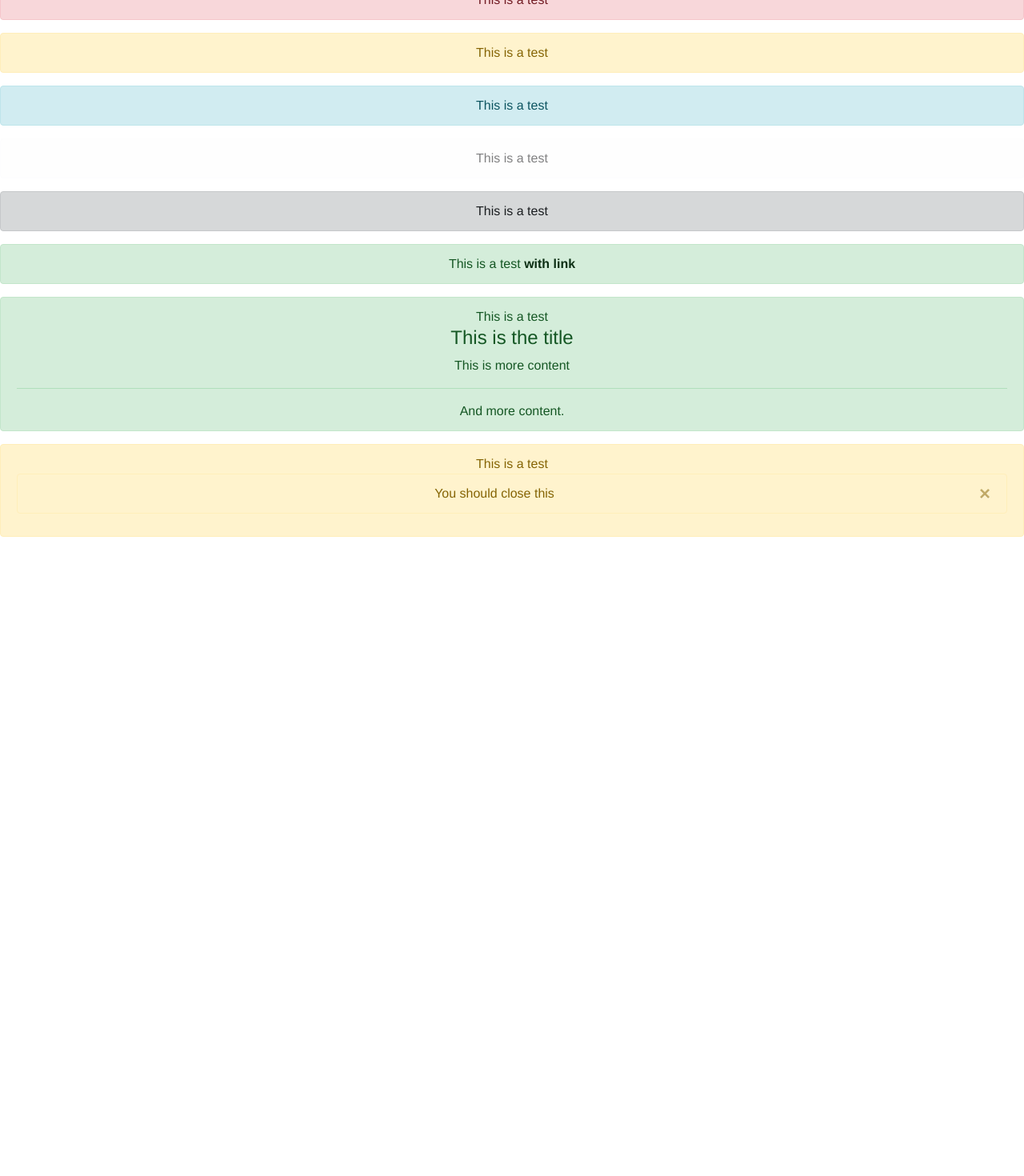
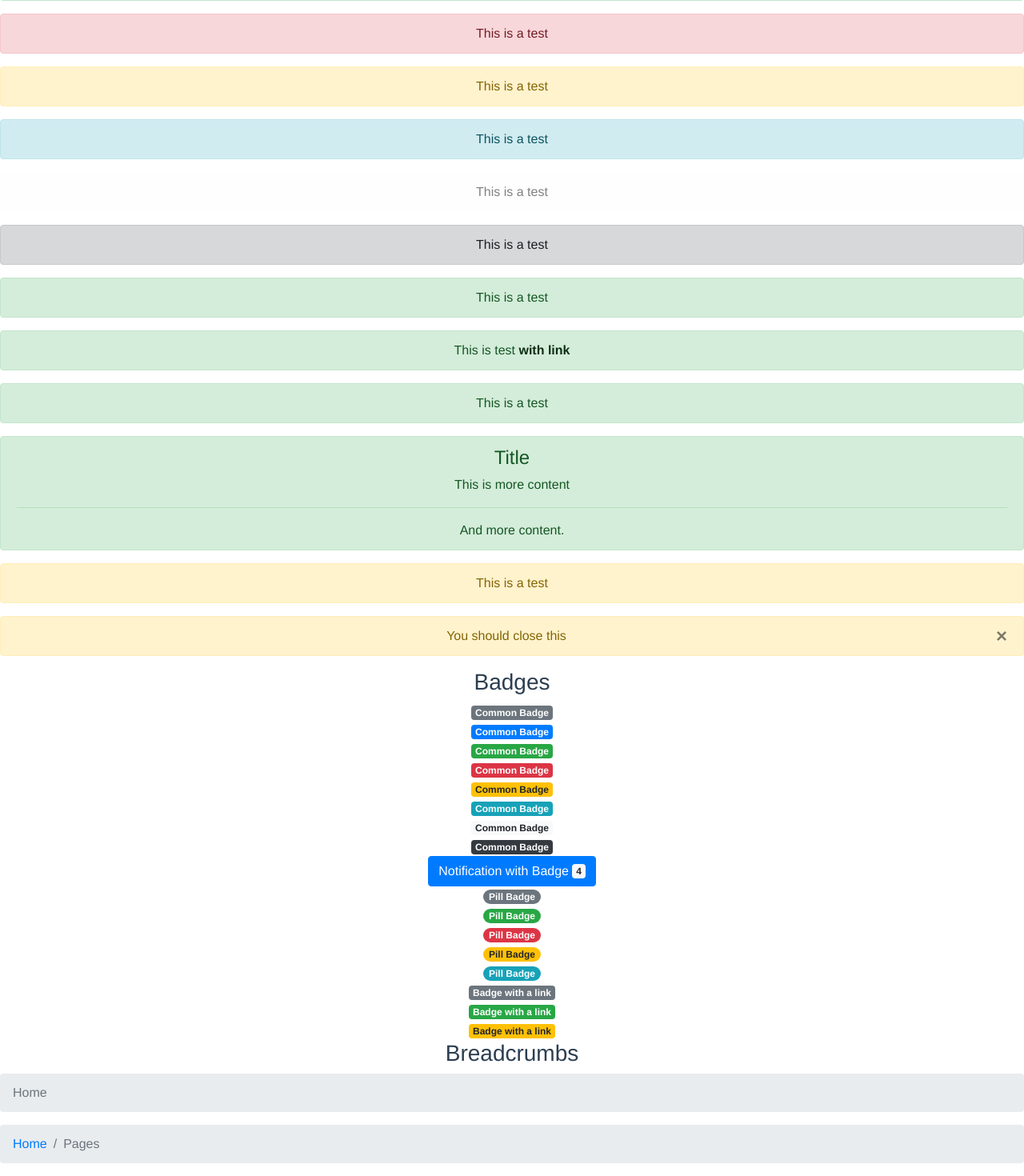
Before and after one commit to unicoderns/uiExample, a Vue app: page / in a window 1280 px wide. Shown: the part 351-1821 px from the top of the page at 80% size. Before the commit the page ends 1038 px from the top, so only its background shows below. Built offline with nearby package versions, Linux system fonts and the light colour scheme; what @unicoderns/ui would draw is missing.

Commit message:
UICR-8-Insert-Bootstrap-Components-2 - Badges and Breadcrumbs

```diff
--- a/src/App.vue
+++ b/src/App.vue
@@ -3,18 +3,37 @@
     <img alt="Vue logo" src="./assets/logo.png" />
     <ui-compone />
     <ui-comptwo />
+    <h3>Alerts</h3>
     <AlertComponent type="success"></AlertComponent>
     <AlertComponent type="danger"></AlertComponent>
     <AlertComponent type="warning"></AlertComponent>
     <AlertComponent type="info"></AlertComponent>
     <AlertComponent type="light"></AlertComponent>
     <AlertComponent type="dark"></AlertComponent>
-    <AlertComponent type="success" href="href"></AlertComponent>
-    <AlertComponent
-      type="success"
-      aditionalContent="aditionalContent"
-    ></AlertComponent>
+    <AlertComponent type="success" href></AlertComponent>
+    <AlertComponent type="success" aditionalContent></AlertComponent>
     <AlertComponent type="warning" dismissing></AlertComponent>
+    <h3>Badges</h3>
+    <BadgeComponent type="secondary" main></BadgeComponent>
+    <BadgeComponent type="primary" main></BadgeComponent>
+    <BadgeComponent type="success" main></BadgeComponent>
+    <BadgeComponent type="danger" main></BadgeComponent>
+    <BadgeComponent type="warning" main></BadgeComponent>
+    <BadgeComponent type="info" main></BadgeComponent>
+    <BadgeComponent type="light" main></BadgeComponent>
+    <BadgeComponent type="dark" main></BadgeComponent>
+    <BadgeComponent type="light" buttonNotification></BadgeComponent>
+    <BadgeComponent pillType="pill" type="secondary" pill></BadgeComponent>
+    <BadgeComponent pillType="pill" type="success" pill></BadgeComponent>
+    <BadgeComponent pillType="pill" type="danger" pill></BadgeComponent>
+    <BadgeComponent pillType="pill" type="warning" pill></BadgeComponent>
+    <BadgeComponent pillType="pill" type="info" pill></BadgeComponent>
+    <BadgeComponent link type="secondary"></BadgeComponent>
+    <BadgeComponent link type="success"></BadgeComponent>
+    <BadgeComponent link type="warning"></BadgeComponent>
+    <h3>Breadcrumbs</h3>
+    <BreadcrumbComponent main type="active"></BreadcrumbComponent>
+    <BreadcrumbComponent href type="active"></BreadcrumbComponent>
   </div>
 </template>
 
@@ -22,11 +41,15 @@
 import { Component, Vue } from "vue-property-decorator";
 import HelloWorld from "./components/HelloWorld.vue";
 import AlertComponent from "./components/AlertComponent.vue";
+import BadgeComponent from "./components/BadgeComponent.vue";
+import BreadcrumbComponent from "./components/BreadcrumbComponent.vue";
 
 @Component({
   components: {
     HelloWorld,
-    AlertComponent
+    AlertComponent,
+    BadgeComponent,
+    BreadcrumbComponent
   }
 })
 export default class App extends Vue {}
--- a/src/components/AlertComponent.vue
+++ b/src/components/AlertComponent.vue
@@ -1,18 +1,26 @@
 <template>
-  <div class="alert" :class="'alert-' + type" role="alert">
-    This is a test
-    <a v-if="href" href="#" class="alert-link">with link</a>
-    <div v-if="aditionalContent">
-      <h4 class="alert-heading">This is the title</h4>
-      <p>This is more content</p>
-      <hr />
-      <p class="mb-0">And more content.</p>
+  <div>
+    <div class="alert" :class="'alert-' + type" role="alert">
+      This is a test
+    </div>
+    <div v-if="href" class="alert" :class="'alert-' + type" role="alert">
+      This is test
+      <a href="#" class="alert-link">with link</a>
     </div>
     <div
-      v-if="dismissing"
-      class="alert alert-warning alert-dismissible fade show"
+      v-if="aditionalContent"
+      class="alert"
+      :class="'alert-' + type"
       role="alert"
     >
+      <div>
+        <h4 class="alert-heading">Title</h4>
+        <p>This is more content</p>
+        <hr />
+        <p class="mb-0">And more content.</p>
+      </div>
+    </div>
+    <div v-if="dismissing" class="alert" :class="'alert-' + type" role="alert">
       You should close this
       <button
         type="button"
@@ -32,8 +40,8 @@ import { Component, Vue } from "vue-property-decorator";
 @Component({
   props: {
     type: String,
-    href: String,
-    aditionalContent: String,
+    href: Boolean,
+    aditionalContent: Boolean,
     dismissing: Boolean
   }
 })
--- /dev/null
+++ b/src/components/BadgeComponent.vue
@@ -0,0 +1,36 @@
+<template>
+  <div>
+    <span class="badge" :class="'badge-' + type" role="badge" v-if="main"
+      >Common Badge</span
+    >
+    <button v-if="buttonNotification" type="button" class="btn btn-primary">
+      Notification with Badge
+      <span class="badge badge-light">4</span>
+    </button>
+    <span
+      class="badge"
+      :class="'badge-' + pillType + ' badge-' + type"
+      v-if="pill"
+      >Pill Badge</span
+    >
+    <a v-if="link" href="#" class="badge" :class="'badge-' + type" role="badge"
+      >Badge with a link</a
+    >
+  </div>
+</template>
+
+<script lang="ts">
+import { Component, Vue } from "vue-property-decorator";
+
+@Component({
+  props: {
+    type: String,
+    main: Boolean,
+    buttonNotification: Boolean,
+    pill: Boolean,
+    pillType: String,
+    link: Boolean
+  }
+})
+export default class BadgeComponent extends Vue {}
+</script>
--- /dev/null
+++ b/src/components/BreadcrumbComponent.vue
@@ -0,0 +1,34 @@
+<template>
+  <div>
+    <nav v-if="main" aria-label="breadcrumb">
+      <ol class="breadcrumb">
+        <li :class="'breadcrumb-item' + ' ' + type" aria-current="page">
+          Home
+        </li>
+      </ol>
+    </nav>
+    <nav v-if="href" aria-label="breadcrumb">
+      <ol class="breadcrumb">
+        <li class="breadcrumb-item">
+          <a href="#">Home</a>
+        </li>
+        <li :class="'breadcrumb-item' + ' ' + type" aria-current="page">
+          Pages
+        </li>
+      </ol>
+    </nav>
+  </div>
+</template>
+
+<script lang="ts">
+import { Component, Vue } from "vue-property-decorator";
+
+@Component({
+  props: {
+    type: String,
+    href: Boolean,
+    main: Boolean
+  }
+})
+export default class BreadcrumbComponent extends Vue {}
+</script>
```
